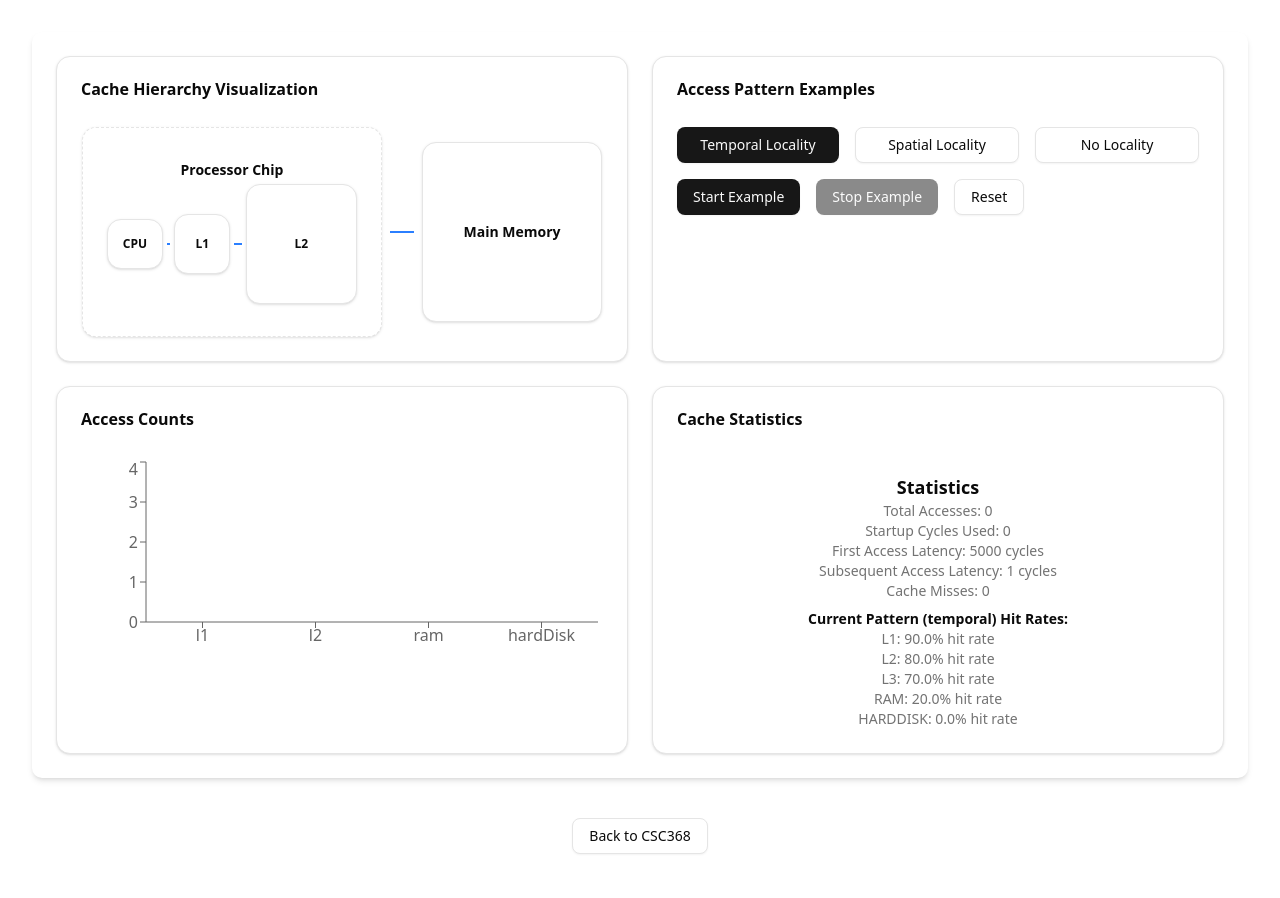
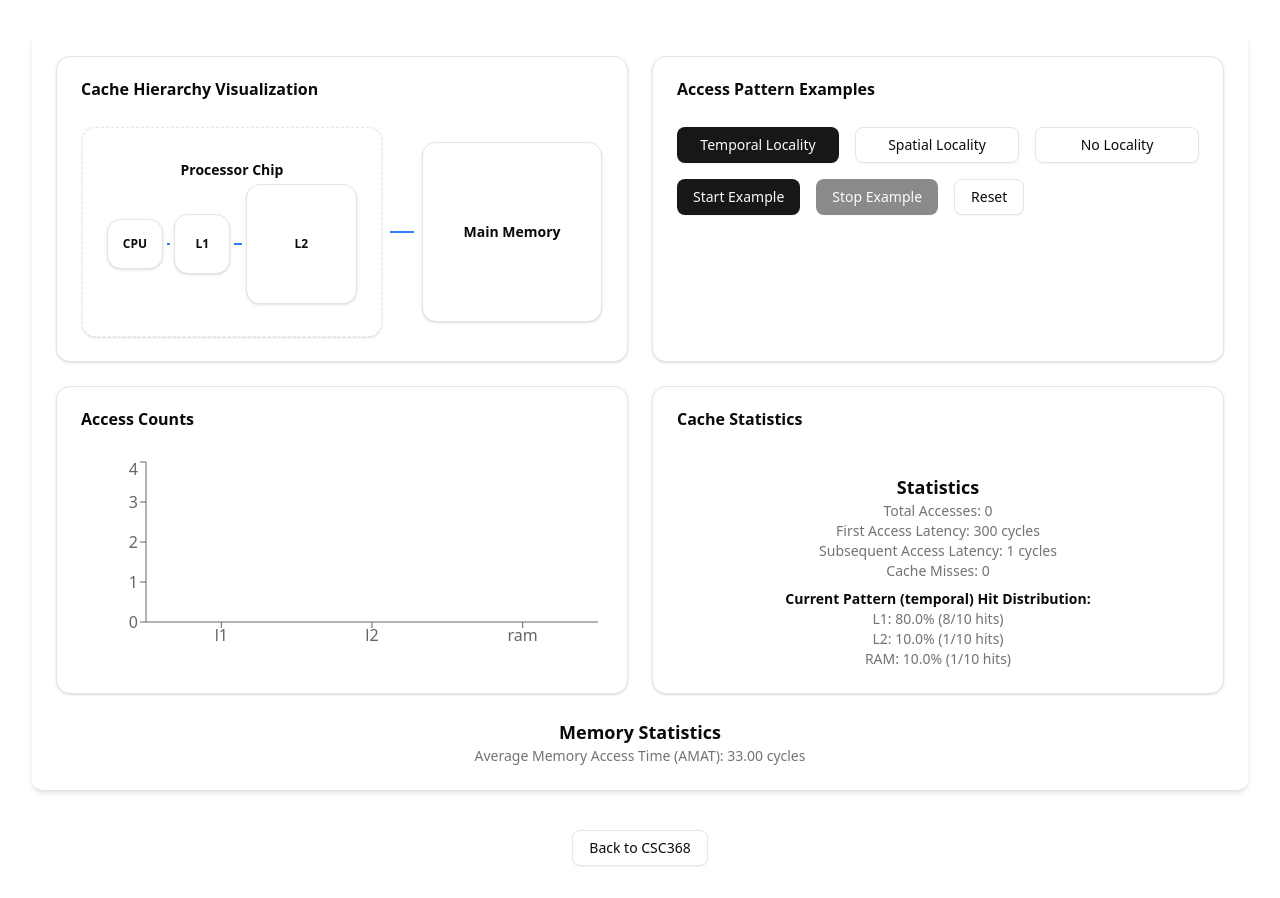
Before and after one commit to Goodr-Interactive/viz-computer-systems, a React (Vite) app: page /csc368/caches in a window 1280 px wide. Built offline with nearby package versions, Linux system fonts and the light colour scheme.

Commit message:
working version of deterministic hit levels

```diff
--- a/src/pages/csc368/cache/components/CacheHierarchyVisualization.tsx
+++ b/src/pages/csc368/cache/components/CacheHierarchyVisualization.tsx
@@ -1,4 +1,4 @@
-import React, { useState } from "react";
+import React, { useState, useEffect, useRef } from "react";
 import { Card, CardContent, CardHeader, CardTitle } from "@/components/ui/card";
 import { Button } from "@/components/ui/button";
 import { Slider } from "@/components/ui/slider";
@@ -30,10 +30,6 @@ const STAGE_EXPLANATIONS = {
     title: "Main Memory (RAM)",
     description: "Random Access Memory (RAM) is the primary storage for active programs and data. It's much larger than cache (gigabytes) but significantly slower (200-400 cycles latency). When data isn't found in any cache level, it must be fetched from RAM."
   },
-  hardDisk: {
-    title: "Hard Disk Storage",
-    description: "Hard disk (or SSD) provides persistent storage for the operating system and applications. It has massive capacity but very high latency (thousands of cycles). Data must be loaded from disk into memory when a program starts or when accessing files."
-  }
 };
 
 export const CacheHierarchyVisualization: React.FC = () => {
@@ -42,99 +38,127 @@ export const CacheHierarchyVisualization: React.FC = () => {
     l1: 1,
     l2: 10,
     ram: 300,
-    hardDisk: 5000, // Added hard disk latency
   });
   const [amat, setAmat] = useState<number | null>(null);
-  const [accessCounts, setAccessCounts] = useState({ l1: 0, l2: 0, ram: 0, hardDisk: 0 }); // Added hard disk to access counts
+  const [accessCounts, setAccessCounts] = useState({ l1: 0, l2: 0, ram: 0 }); // Added hard disk to access counts
   const [isSimulating, setIsSimulating] = useState(false);
+  const [simulationInterval, setSimulationInterval] = useState<NodeJS.Timeout | null>(null);
+
+  // Use ref to track current access count synchronously
+  const currentAccessCount = useRef(0);
+
   const [cacheStats, setCacheStats] = useState({
-    firstAccessLatency: latencyConfig.hardDisk, // Initial latency for first access
+    firstAccessLatency: latencyConfig.ram, // Initial latency for first access
     subsequentAccessLatency: latencyConfig.l1, // Reduced latency for subsequent accesses
     cacheMisses: 0, // Tracks the number of cache misses
     totalAccesses: 0, // Total number of access simulations
-    startupCycles: 0, // Tracks startup overhead cycles
   });
 
-  const simulateAccessPattern = () => {
-    // Define miss rates based on access pattern and cache level
-    const missRates = {
-      temporal: { l1: 0.1, l2: 0.2, ram: 0.8, hardDisk: 1.0 },
-      spatial: { l1: 0.3, l2: 0.15, ram: 0.7, hardDisk: 1.0 },
-      noLocality: { l1: 0.8, l2: 0.85, ram: 0.95, hardDisk: 1.0 },
-    };
+  // Deterministic hit level sequences for each access pattern
+  const DETERMINISTIC_HIT_LEVELS: Record<keyof typeof ACCESS_PATTERNS, Array<keyof typeof latencyConfig>> = {
+    "temporal": ["ram", "l1", "l1", "l1", "l1", "l1", "l1", "l1", "l2", "l1"], // mostly L1 hits (70%), some L2 (20%), rare RAM (10%)
+    "spatial":  ["ram", "l1", "l2", "l1", "l2", "l1", "l2", "l1", "l2", "ram", "ram"], // mix of L1/L2 (40% each), some RAM (20%)
+    "noLocality": ["ram", "ram", "ram", "ram", "ram", "ram", "ram", "l2", "l1", "ram"], // mostly RAM (70%), some L2 (10%), rare L1 (20%)
+  };
 
-    // Startup cost: On first access, we need to reach hard disk for initial loading
-    const STARTUP_CYCLES = 10;
-    let isFirstAccess = false;
+  // DEBUG: Log the deterministic patterns
+  console.log("DETERMINISTIC_HIT_LEVELS:", DETERMINISTIC_HIT_LEVELS);
 
-    setCacheStats((prev) => {
-      if (prev.totalAccesses === 0) {
-        isFirstAccess = true;
-      }
-      return prev;
+  // Reset simulation when access pattern changes to avoid stale data
+  useEffect(() => {
+    resetSimulation();
+
+    // Immediately calculate AMAT for the new pattern
+    const hitLevels = DETERMINISTIC_HIT_LEVELS[selectedPattern];
+    const hitCounts = { l1: 0, l2: 0, ram: 0 };
+    hitLevels.forEach(level => {
+      hitCounts[level]++;
     });
 
-    // Simulate cache hierarchy access - check each level sequentially
-    const levels: Array<keyof typeof latencyConfig> = ["l1", "l2", "ram", "hardDisk"];
+    const totalPatternHits = hitLevels.length;
+    const l1HitRate = hitCounts.l1 / totalPatternHits;
+    const l2HitRate = hitCounts.l2 / totalPatternHits;
+    const ramHitRate = hitCounts.ram / totalPatternHits;
+
+    const l1MissRate = 1 - l1HitRate;
+    const l2MissRate = l2HitRate > 0 ? ramHitRate / (l2HitRate + ramHitRate) : 1;
+
+    const calculatedAmat = latencyConfig.l1 +
+                          l1MissRate * (latencyConfig.l2 +
+                          l2MissRate * latencyConfig.ram);
+
+    setAmat(calculatedAmat);
+  }, [selectedPattern, latencyConfig]);
+
+  const simulateAccessPattern = () => {
+    // Use deterministic hit level based on selected pattern and current access count (using ref for synchronous updates)
+    const levels: Array<keyof typeof latencyConfig> = ["l1", "l2", "ram"];
+    const hitLevels = DETERMINISTIC_HIT_LEVELS[selectedPattern];
+    const hitLevel = hitLevels[currentAccessCount.current % hitLevels.length];
+
+    // DEBUG: Console logging
+    console.log("=== SIMULATION DEBUG ===");
+    console.log("Selected Pattern:", selectedPattern);
+    console.log("Hit Levels Array:", hitLevels);
+    console.log("Current Access Count (from ref):", currentAccessCount.current);
+    console.log("Total Accesses (from state):", cacheStats.totalAccesses);
+    console.log("Index (currentAccessCount % hitLevels.length):", currentAccessCount.current % hitLevels.length);
+    console.log("Hit Level for this access:", hitLevel);
+
     let totalLatency = 0;
-    let hitLevel: keyof typeof latencyConfig | null = null;
     let accessCount = 0;
 
-    // Add startup latency if this is the first access in the simulation
-    if (isFirstAccess) {
-      totalLatency += STARTUP_CYCLES;
+    // Simulate cache hierarchy access - check each level sequentially
+    for (const level of levels) {
+      accessCount++;
+      totalLatency += latencyConfig[level];
+      console.log(`Checking level ${level}, total latency so far: ${totalLatency}`);
+      if (level === hitLevel) {
+        console.log(`HIT at level ${level}! Breaking out of loop.`);
+        break;
+      }
+      console.log(`MISS at level ${level}, continuing to next level...`);
     }
 
-    for (const level of levels) {
-      accessCount++;
-      const missRate = missRates[selectedPattern][level];
-      const hitRate = 1 - missRate;
+    // Increment the access count synchronously
+    currentAccessCount.current += 1;
 
-      // Add latency for accessing this level
-      totalLatency += latencyConfig[level];
+    // Calculate AMAT based on the overall pattern statistics, not just this single access
+    const hitCounts = { l1: 0, l2: 0, ram: 0 };
+    hitLevels.forEach(level => {
+      hitCounts[level]++;
+    });
 
-      // Probabilistically determine if we hit at this level using hitRate
-      const random = Math.random();
-      if (random < hitRate || level === "hardDisk") {
-        // Hit at this level (or reached final level)
-        hitLevel = level;
-        break;
-      }
-      // If miss (random >= hitRate), continue to next level
-    }
+    const totalPatternHits = hitLevels.length;
+    const l1HitRate = hitCounts.l1 / totalPatternHits;
+    const l2HitRate = hitCounts.l2 / totalPatternHits;
+    const ramHitRate = hitCounts.ram / totalPatternHits;
 
-    // Calculate proper AMAT based on the cache hierarchy (including startup cost)
-    let calculatedAmat = 0;
+    console.log("Hit Counts:", hitCounts);
+    console.log("Hit Rates - L1:", l1HitRate, "L2:", l2HitRate, "RAM:", ramHitRate);
 
-    // Add startup cost to AMAT calculation
-    calculatedAmat += STARTUP_CYCLES;
+    // AMAT = L1_latency + L1_miss_rate * (L2_latency + L2_miss_rate * RAM_latency)
+    const l1MissRate = 1 - l1HitRate;
+    const l2MissRate = l2HitRate > 0 ? ramHitRate / (l2HitRate + ramHitRate) : 1;
 
-    for (let i = 0; i < levels.length; i++) {
-      const level = levels[i];
+    let calculatedAmat = latencyConfig.l1 +
+                        l1MissRate * (latencyConfig.l2 +
+                        l2MissRate * latencyConfig.ram);
 
-      if (i === 0) {
-        // L1 is always accessed
-        calculatedAmat += latencyConfig[level];
-      } else {
-        // Higher levels are accessed only on miss from previous levels
-        let missFromPrevious = 1;
-        for (let j = 0; j < i; j++) {
-          missFromPrevious *= missRates[selectedPattern][levels[j]];
-        }
-        calculatedAmat += missFromPrevious * latencyConfig[level];
-      }
-    }
-
+    console.log("Calculated AMAT:", calculatedAmat);
     setAmat(calculatedAmat);
 
-    // Update cache stats
+    // Count cache misses more accurately - any access that doesn't hit L1 is an L1 miss
+    const isL1Miss = hitLevel !== "l1";
+    console.log("Is L1 Miss:", isL1Miss);
+
+    // Update cache stats (now using the ref value for totalAccesses)
     setCacheStats((prev) => ({
       ...prev,
       firstAccessLatency: totalLatency,
-      subsequentAccessLatency: hitLevel ? latencyConfig[hitLevel] : latencyConfig.hardDisk,
-      cacheMisses: prev.cacheMisses + (hitLevel === "ram" || hitLevel === "hardDisk" ? 1 : 0),
-      totalAccesses: prev.totalAccesses + 1,
-      startupCycles: prev.startupCycles + (isFirstAccess ? STARTUP_CYCLES : 0),
+      subsequentAccessLatency: latencyConfig[hitLevel],
+      cacheMisses: prev.cacheMisses + (isL1Miss ? 1 : 0),
+      totalAccesses: currentAccessCount.current, // Use the ref value
     }));
 
     // Update access counts based on actual simulation
@@ -143,33 +167,52 @@ export const CacheHierarchyVisualization: React.FC = () => {
       for (let i = 0; i < accessCount; i++) {
         updatedCounts[levels[i]] += 1;
       }
+      console.log("Updated access counts:", updatedCounts);
       return updatedCounts;
     });
+
+    console.log("=== END DEBUG ===\n");
   };
 
   const startSimulation = () => {
+    if (simulationInterval) {
+      clearInterval(simulationInterval);
+    }
+
     setIsSimulating(true);
     const interval = setInterval(() => {
       simulateAccessPattern();
     }, 1000);
 
-    return () => clearInterval(interval);
+    setSimulationInterval(interval);
   };
 
   const stopSimulation = () => {
     setIsSimulating(false);
+    if (simulationInterval) {
+      clearInterval(simulationInterval);
+      setSimulationInterval(null);
+    }
   };
 
   const resetSimulation = () => {
     setIsSimulating(false);
+    if (simulationInterval) {
+      clearInterval(simulationInterval);
+      setSimulationInterval(null);
+    }
+
+    // Reset the ref counter
+    currentAccessCount.current = 0;
+
+    // Reset all state to initial values
     setAmat(null);
-    setAccessCounts({ l1: 0, l2: 0, ram: 0, hardDisk: 0 });
+    setAccessCounts({ l1: 0, l2: 0, ram: 0 });
     setCacheStats({
-      firstAccessLatency: latencyConfig.hardDisk,
+      firstAccessLatency: latencyConfig.ram,
       subsequentAccessLatency: latencyConfig.l1,
       cacheMisses: 0,
       totalAccesses: 0,
-      startupCycles: 0,
     });
   };
 
@@ -350,20 +393,20 @@ export const CacheHierarchyVisualization: React.FC = () => {
   );
 
   const renderCacheStats = () => {
-    // Define miss rates based on access pattern and cache level
-    const missRates = {
-      temporal: { l1: 0.1, l2: 0.2, l3: 0.3, ram: 0.8, hardDisk: 1.0 },
-      spatial: { l1: 0.3, l2: 0.15, l3: 0.25, ram: 0.7, hardDisk: 1.0 },
-      noLocality: { l1: 0.8, l2: 0.85, l3: 0.9, ram: 0.95, hardDisk: 1.0 },
-    };
+    // Calculate actual hit rates from the deterministic pattern
+    const hitLevels = DETERMINISTIC_HIT_LEVELS[selectedPattern];
+    const totalHits = hitLevels.length;
+    const hitCounts = { l1: 0, l2: 0, ram: 0 };
+
+    // Count hits at each level in the deterministic pattern
+    hitLevels.forEach(level => {
+      hitCounts[level]++;
+    });
 
     return (
       <div className="mt-4 text-center">
         <h4 className="text-lg font-semibold">Statistics</h4>
         <p className="text-muted-foreground text-sm">Total Accesses: {cacheStats.totalAccesses}</p>
-        <p className="text-muted-foreground text-sm">
-          Startup Cycles Used: {cacheStats.startupCycles}
-        </p>
         <p className="text-muted-foreground text-sm">
           First Access Latency: {cacheStats.firstAccessLatency} cycles
         </p>
@@ -372,12 +415,12 @@ export const CacheHierarchyVisualization: React.FC = () => {
         </p>
         <p className="text-muted-foreground text-sm">Cache Misses: {cacheStats.cacheMisses}</p>
         <div className="mt-2">
-          <h5 className="text-sm font-semibold">Current Pattern ({selectedPattern}) Hit Rates:</h5>
-          {Object.entries(missRates[selectedPattern]).map(([level, missRate]) => {
-            const hitRate = 1 - missRate;
+          <h5 className="text-sm font-semibold">Current Pattern ({selectedPattern}) Hit Distribution:</h5>
+          {Object.entries(hitCounts).map(([level, count]) => {
+            const hitRate = (count / totalHits) * 100;
             return (
               <p key={level} className="text-muted-foreground text-sm">
-                {level.toUpperCase()}: {(hitRate * 100).toFixed(1)}% hit rate
+                {level.toUpperCase()}: {hitRate.toFixed(1)}% ({count}/{totalHits} hits)
               </p>
             );
           })}
```
